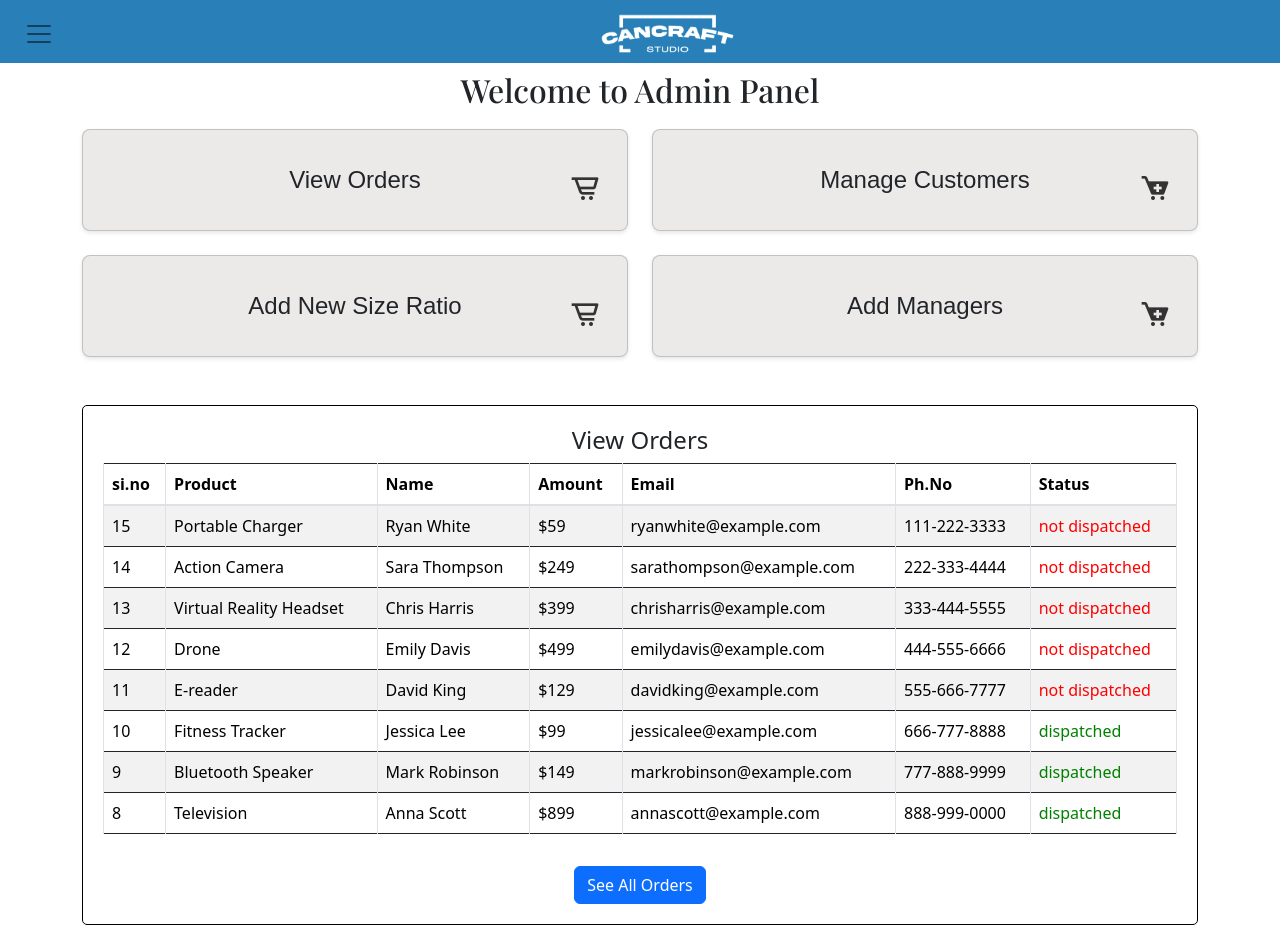
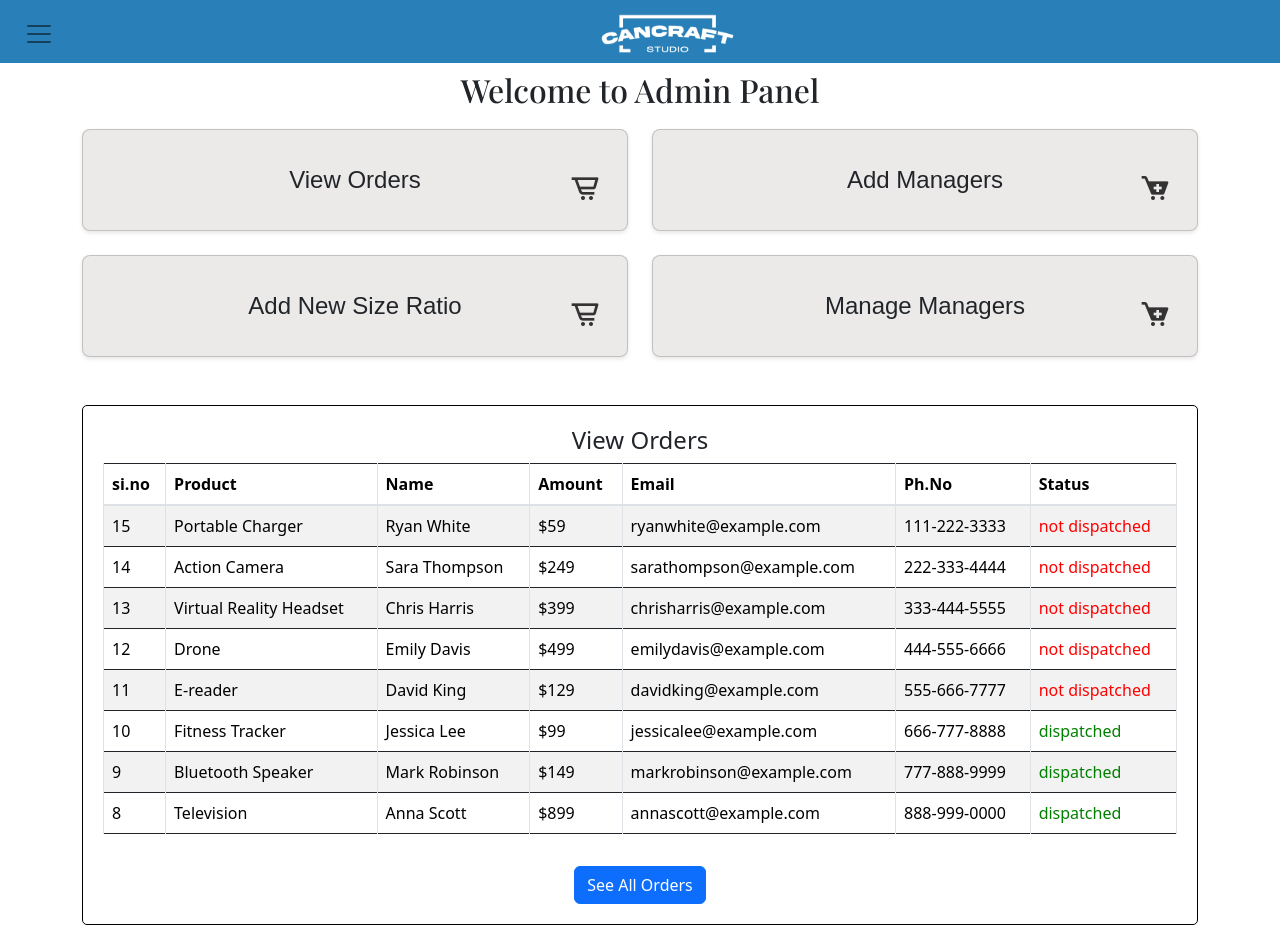
Before and after one commit to elvinjoy/CanCraft-adminPanel, a React (Vite) app: page /dashboard in a window 1280 px wide. Built offline with nearby package versions, Linux system fonts and the light colour scheme; the HTML template or start-up script is replaced by a standard one; a web font is replaced by a local one.

Commit message:
saving email to localstorage when admin registers and logs in

```diff
--- a/src/App.jsx
+++ b/src/App.jsx
@@ -1,7 +1,7 @@
 import React from 'react';
 import { BrowserRouter as Router, Routes, Route } from 'react-router-dom';
 import Dashboard from './components/dashboard/Dashboard';
-import ManageUsers from './components/manageUsers/ManageUsers';
+// import ManageUsers from './components/manageUsers/ManageUsers';
 import AddNewSizeRatio from './components/addNewSizeRatio/AddNewSizeRatio';
 import ViewOrderDashboard from './components/viewOrderDashboard/ViewOrderDashboard';
 import ViewOrders from './components/viewOrders/ViewOrders';
@@ -21,7 +21,7 @@ const App = () => {
                 <Route path='/vieworderdashboard' element={<ViewOrderDashboard />} />
                 <Route path='/vieworders' element={<ViewOrders />} />
                 <Route path='/particularorder/:id' element={<ParticularOrder />} />
-                <Route path='/manageusers' element={<ManageUsers />} />
+                {/* <Route path='/manageusers' element={<ManageUsers />} /> */}
                 <Route path='/addnewsizeratio' element={<AddNewSizeRatio />} />
                 <Route path='/addmanagers' element={<AddManagers />} />
                 <Route path="/userprofile/:id" element={<UserProfile /> }/>
--- a/src/components/addmanagers/AddManagers.jsx
+++ b/src/components/addmanagers/AddManagers.jsx
@@ -27,7 +27,7 @@ const AddManagers = () => {
         event.preventDefault();
         setLoading(true);
         try {
-            const response = await axios.post(`http://localhost:3000/api/admin/add-manager`, formData);
+            const response = await axios.post(`http://localhost:3000/api/managers/register`, formData);
             if (response.status === 200) {
                 toast.success('Manager added successfully');
                 navigate('/dashboard');
--- a/src/components/adminLogin/AdminLogin.jsx
+++ b/src/components/adminLogin/AdminLogin.jsx
@@ -4,7 +4,7 @@ import '@fortawesome/fontawesome-free/css/all.min.css';
 import axios from 'axios';
 import { ToastContainer, toast } from 'react-toastify';
 import 'react-toastify/dist/ReactToastify.css';
-import { BASE_URL, DEV_URL } from '../../constants/constants';
+import { BASE_URL } from '../../constants/constants';
 import { useNavigate } from 'react-router-dom';
 import { Spinner, Button } from 'react-bootstrap';
 
@@ -26,8 +26,9 @@ const AdminLogin = () => {
         event.preventDefault();
         setLoading(true);
         try {
-            const response = await axios.post(`${BASE_URL}/admin/login`, formData);
+            const response = await axios.post(`http://localhost:3000/api/admin/login`, formData);
             if (response.status === 200) {
+                localStorage.setItem('email', response.data.email);  // Save email to localStorage
                 toast.success('Login successful');
                 navigate('/dashboard');
             } else {
--- a/src/components/adminRegister/AdminRegister.jsx
+++ b/src/components/adminRegister/AdminRegister.jsx
@@ -29,6 +29,7 @@ const AdminRegister = () => {
         try {
             const response = await axios.post(`http://localhost:3000/api/admin/register`, formData);
             if (response.status === 200) {
+                localStorage.setItem('email', response.data.email);
                 toast.success('Registration successful');
                 navigate('/dashboard');
             } else {
--- a/src/components/dashboard/Dashboard.jsx
+++ b/src/components/dashboard/Dashboard.jsx
@@ -31,10 +31,10 @@ const DashboardComponent = () => {
             </Link>
           </div>
           <div className="col-md-6 mb-4">
-          <Link to='/manageusers'>
+          <Link to='/addmanagers'>
             <div className="card p-3 animate-card">
               <div className="card-body">
-                <span>Manage Customers<i className="bx bxs-cart-add cart"></i></span>
+                <span>Add Managers<i className="bx bxs-cart-add cart"></i></span>
               </div>
             </div>
             </Link>
@@ -49,10 +49,10 @@ const DashboardComponent = () => {
             </Link>
           </div>
           <div className="col-md-6 mb-4">
-          <Link to='/addmanagers'>
+          <Link to='/manageusers '>
             <div className="card p-3 animate-card">
               <div className="card-body">
-                <span>Add Managers<i className="bx bxs-cart-add cart"></i></span>
+                <span>Manage Managers<i className="bx bxs-cart-add cart"></i></span>
               </div>
             </div>
             </Link>
```
Also changed, not shown: src/components/allManagers/AllManagers.jsx (added, +11 -0 lines).
